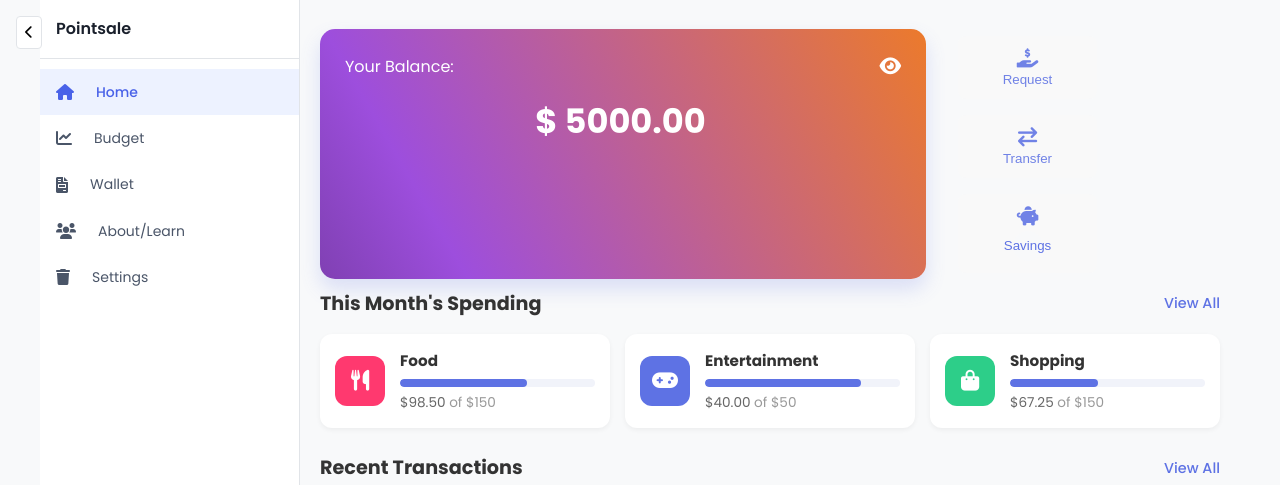
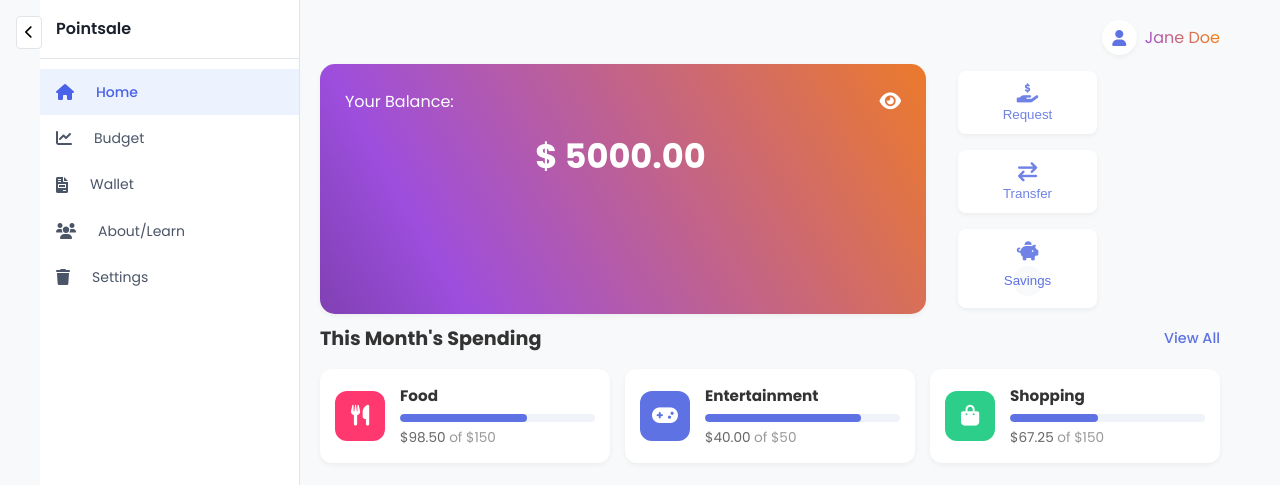
Before and after one commit to 03-renate/kidbank, a website built with Vite: page index.html in a window 1280 px wide. Shown: the top 485 px of the page. Built offline with nearby package versions, Linux system fonts and the light colour scheme.

Commit message:
feat/creating profile

```diff
--- a/index.html
+++ b/index.html
@@ -64,6 +64,17 @@
 
       <!-- Main Content -->
       <main class="main-content">
+        <!-- RENATE - PROFILE - START -->
+         <section class="profile-container">
+            <div class="profile-img">
+              <i class="fa-solid fa-user"></i>
+            </div>
+
+            <div id="profile-name">
+              <p id="username">username</p>
+            </div>
+         </section>
+
         <!-- RENATE - HERO SECTION - START -->
         <section class="hero-container">
 
--- a/src/assets/style.css
+++ b/src/assets/style.css
@@ -196,6 +196,39 @@ body {
 }
 
 
+/*RENATE - PROFILE - START*/
+.profile-container{
+  display: flex;
+  align-items: center;
+  justify-content: end;
+  gap: 0.5rem;
+}
+
+.profile-img{
+  width: 35px;
+  height: 35px;
+  padding: 15px;
+  display: flex;
+  align-items: center;
+  justify-content: center;
+  background-color: white;
+  border-radius: 50%;
+  box-shadow: 0 2px 5px rgba(0, 0, 0, 0.05);
+}
+
+.profile-img i{
+  color: #5e72e4;
+}
+
+#profile-name{
+  background: -webkit-linear-gradient(30deg, #9d4edd, #ff8500);
+  -webkit-background-clip: text;
+  -webkit-text-fill-color: transparent;
+  text-transform: capitalize;
+}
+/*RENATE - PROFILE - END*/
+
+
 /* RENATE - HERO SECTION - START */
 .hero-container {
   display: flex;
@@ -216,7 +249,7 @@ body {
   color: white;
   background: linear-gradient();
   animation: bg 12s ease infinite;
-  box-shadow: 0 10px 20px rgba(94, 114, 228, 0.2);
+  box-shadow: 0 2px 5px rgba(0, 0, 0, 0.05);
 
   background: linear-gradient(-120deg, #ff8500, #9d4edd, #0a0908);
   background-size: 200% 200%;
@@ -286,7 +319,8 @@ body {
   cursor: pointer;
   background-clip: none;
   color: #7082e6;
-  background-color: #f9f9f9;
+  background-color: white;
+  box-shadow: 0 2px 5px rgba(0, 0, 0, 0.05);
 }
 
 .action-btn:hover {
--- a/src/js/eyeBtn.js
+++ b/src/js/eyeBtn.js
@@ -1,10 +1,19 @@
 // Simulated Bank Account
 let bankAccount = {
-  name: "John Doe",
+  name: "Jane Doe",
   balance: 5000, // Initial balance
   currency: "USD",
   currencySymbol: "$"
 };
+
+// Function to display the balance
+function displayUsername() {
+  const nameElement = document.getElementById("username");
+  nameElement.textContent = `${bankAccount.name}`;
+}
+
+// Initialize the username display
+document.addEventListener("DOMContentLoaded", displayUsername);
 
 
 // Function to display the balance
@@ -15,6 +24,8 @@ function displayBalance() {
 
 // Initialize the balance display
 document.addEventListener("DOMContentLoaded", displayBalance);
+
+
 // Function to add amount to the balance
 function addAmount(amount) {
 if (amount > 0) {
```
